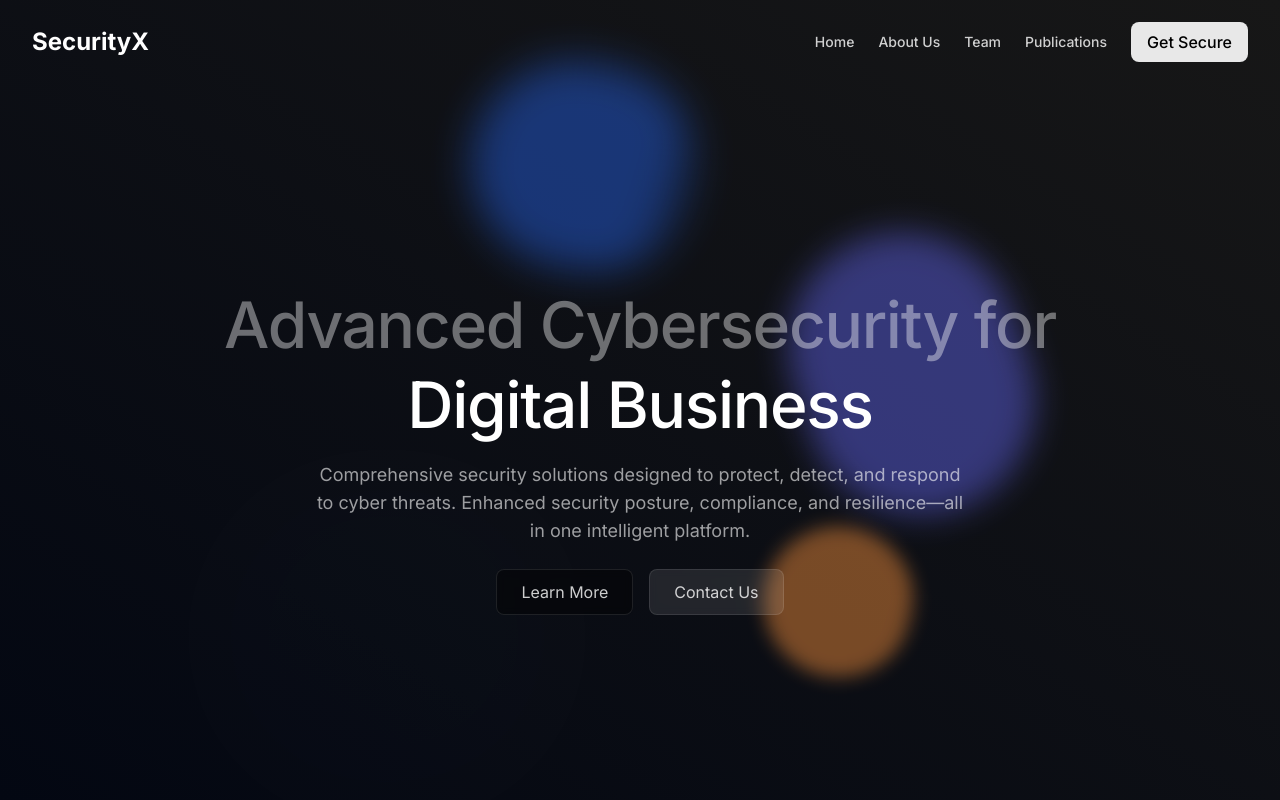
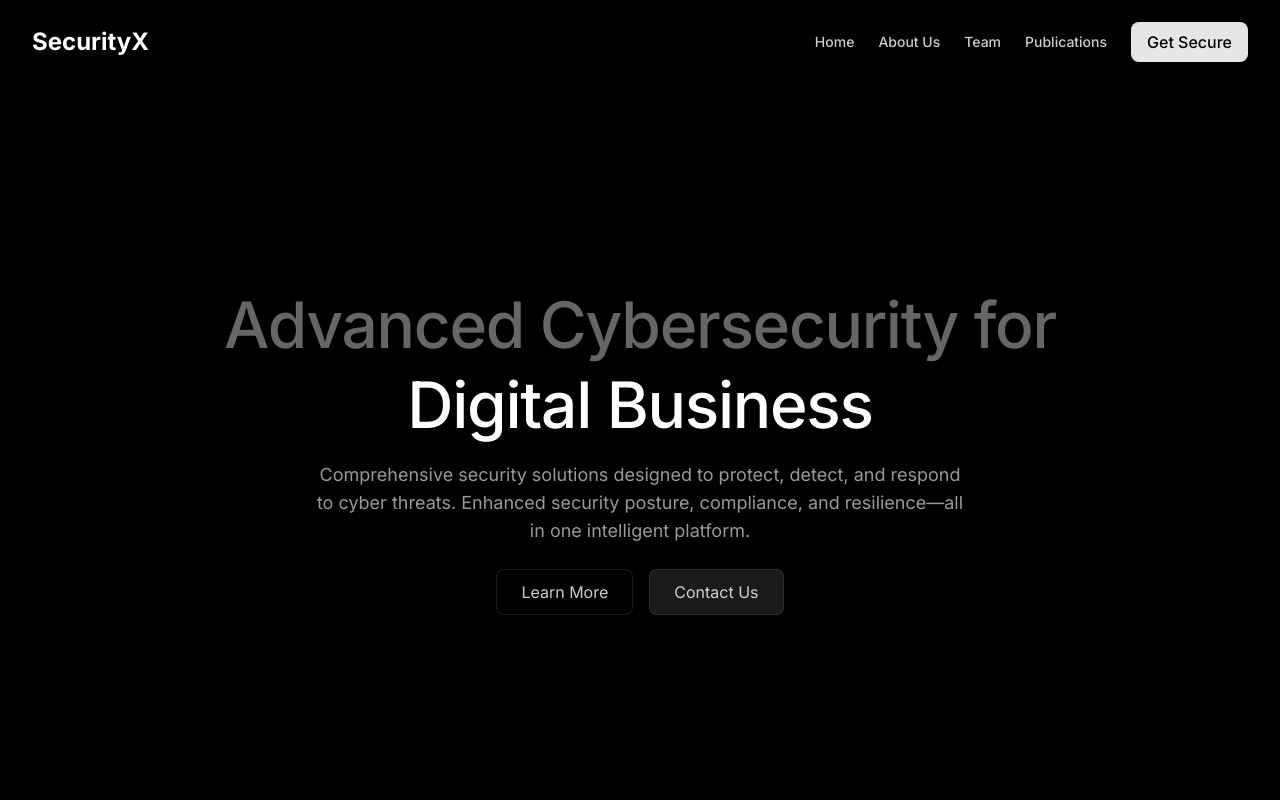
Before and after one commit to charitra13/sec-x, a Next.js app: page / in a window 1280 px wide. Shown: the top 800 px of the page. Built offline with nearby package versions, Linux system fonts and the light colour scheme.

Commit message:
v1.7: Remove mesh background from pages - Disabled MeshBackground component from layout while preserving component file for future use

```diff
--- a/app/layout.tsx
+++ b/app/layout.tsx
@@ -4,7 +4,6 @@ import "./globals.css";
 import Navigation from './components/Navigation';
 import ClientLayout from './components/ClientLayout';
 import Footer from './components/Footer';
-import MeshBackground from './components/MeshBackground';
 
 const inter = Inter({
   subsets: ["latin"],
@@ -39,9 +38,6 @@ export default function RootLayout({
       </head>
       <body className={`${inter.variable} h-full bg-black text-white font-[Inter] selection:bg-white/10 overflow-x-hidden antialiased`} suppressHydrationWarning>
         <ClientLayout>
-          {/* Mesh Background */}
-          <MeshBackground />
-
           <div className="relative z-10 min-h-screen">
             {/* Navigation */}
             <Navigation />
```
Also changed, not shown: 1 other file (tests, documents, lock files or other folders).
